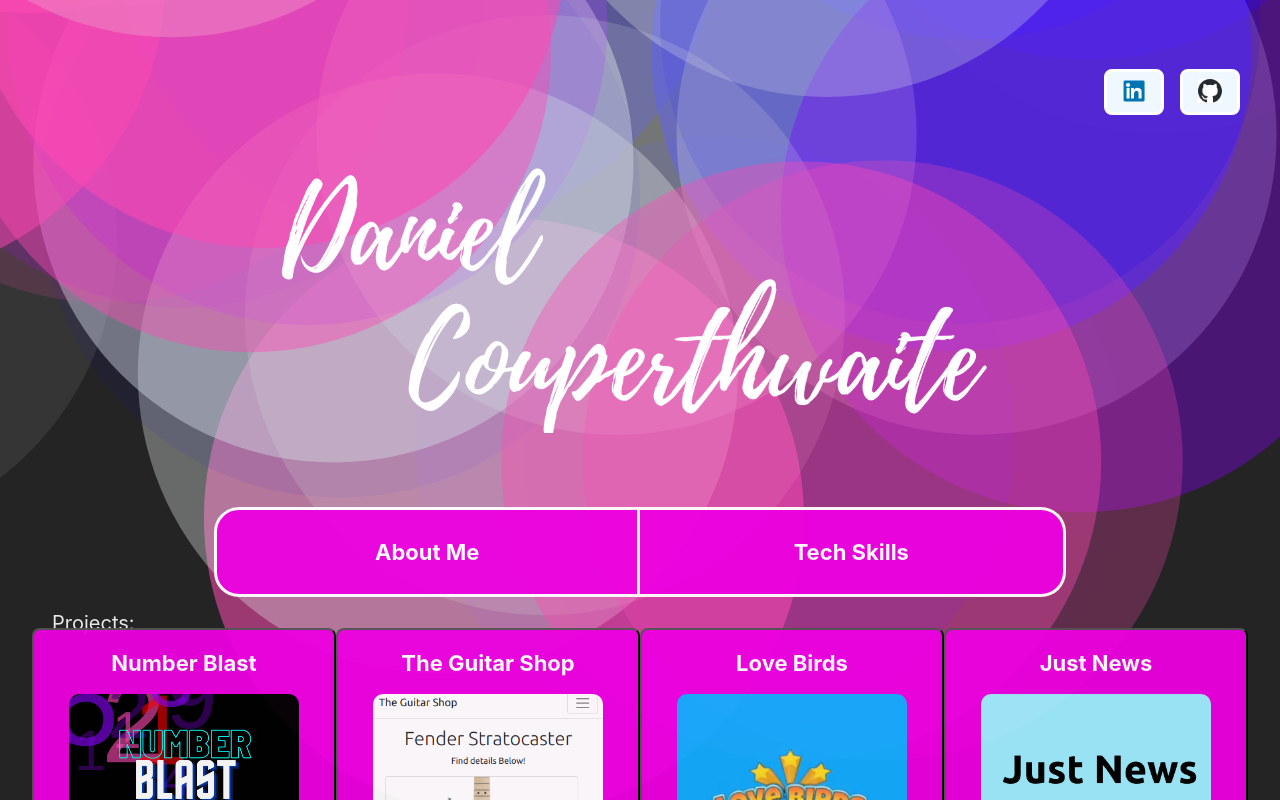
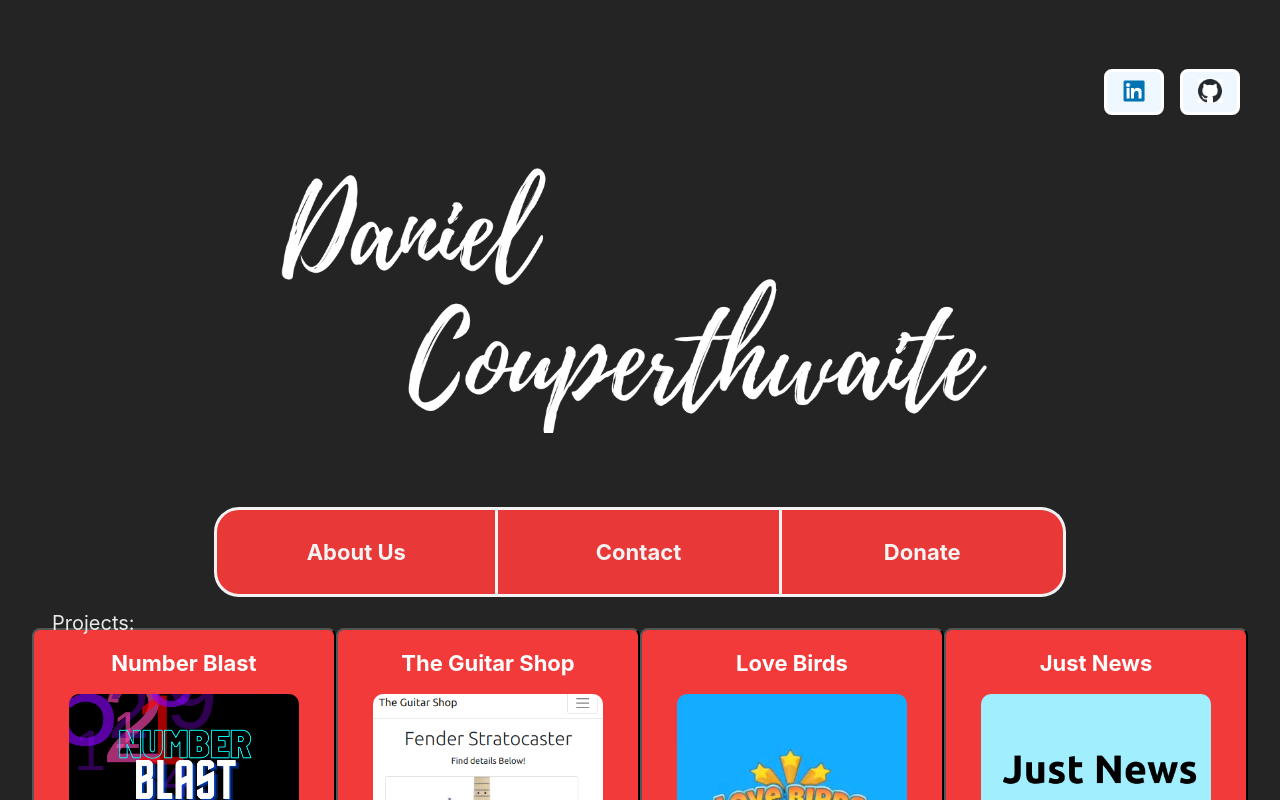
Before and after one commit to DanielCouperthwaite/urban-health, a React (Vite) app: page / in a window 1280 px wide. Before the commit this address led to /home. Shown: the top 800 px of the page. Built offline with nearby package versions, Linux system fonts and the light colour scheme.

Commit message:
altering colour styling

```diff
--- a/src/App.jsx
+++ b/src/App.jsx
@@ -17,8 +17,8 @@ function App() {
       <BrowserRouter>
 
         <Routes>
-          <Route path="/" element={<Hello />} />
-          <Route path="/home" element={<Home projects={projectsArray}/>} />
+          {/* <Route path="/" element={<Hello />} /> */}
+          <Route path="/" element={<Home projects={projectsArray}/>} />
           <Route path="/about" element={<About />} />
           <Route path="/tech" element={<Tech />} />
           <Route path="/project/:chosenProject" element={<Project projects={projectsArray}/>} />
--- a/src/Home/Home.css
+++ b/src/Home/Home.css
@@ -68,7 +68,7 @@ p {
     max-height: 400px;
     object-fit: cover;
     overflow:hidden;
-    opacity: 0.95;
+    opacity: 1;
 }
 
 .social-holder {
--- a/src/Home/Home.jsx
+++ b/src/Home/Home.jsx
@@ -27,7 +27,7 @@ export default function Home ({projects}) {
     return (
         <>
 
-            <ParticleEffectHome />
+            {/* <ParticleEffectHome />   */}
 
 
             <div>
@@ -69,30 +69,28 @@ export default function Home ({projects}) {
                         <div
                         className="options" >
 
-
-
                                         <Link to="/about">
                                             <button style={{borderTopRightRadius: "0px", borderBottomRightRadius: "0px"}} className='home-button'>
-                                                <h2>About Me</h2>
+                                                <h2>About Us</h2>
                                             </button>
                                         </Link>
+                        </div>
 
-
+                        <div className="options">
+                                        <Link to="/tech">
+                                            <button style={{borderRadius: "0px", borderLeft: "0px"}} className='home-button'>
+                                                <h2>Contact</h2>
+                                            </button>
+                                        </Link>
 
                         </div>
 
                         <div className="options">
-
-
-
                                         <Link to="/tech">
                                             <button style={{borderTopLeftRadius: "0px", borderBottomLeftRadius: "0px", borderLeft: "5px"}} className='home-button'>
-                                                <h2> Tech Skills</h2>
+                                                <h2>Donate</h2>
                                             </button>
                                         </Link>
-
-
-
 
                         </div>
                     </div>
--- a/src/index.css
+++ b/src/index.css
@@ -34,7 +34,7 @@ h2 {
 
 button {
   border-radius: 8px;
-  background-color: #ec00e0;
+  background-color: #f33a3a;
 
   font-family: inherit;
 
```
Also changed, not shown: 1 other file (tests, documents, lock files or other folders).
